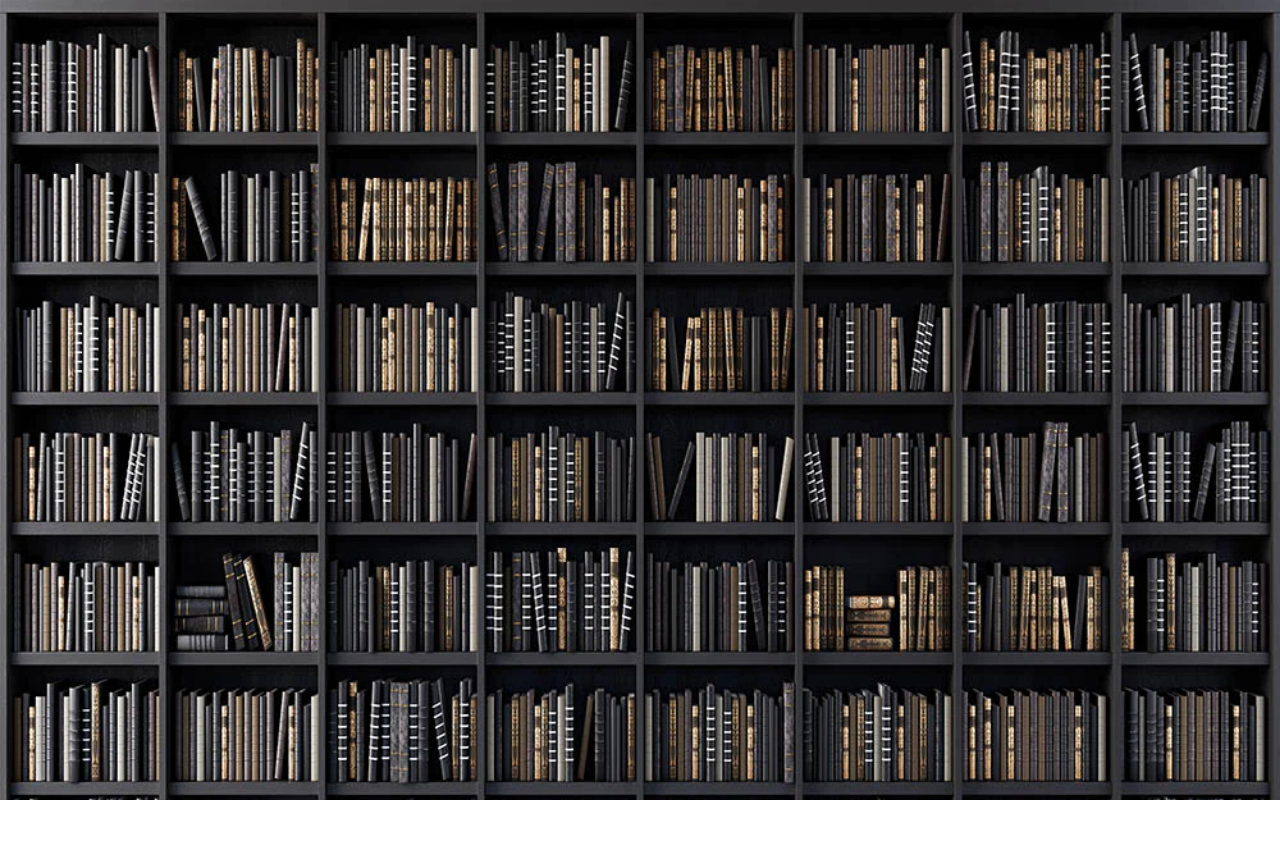
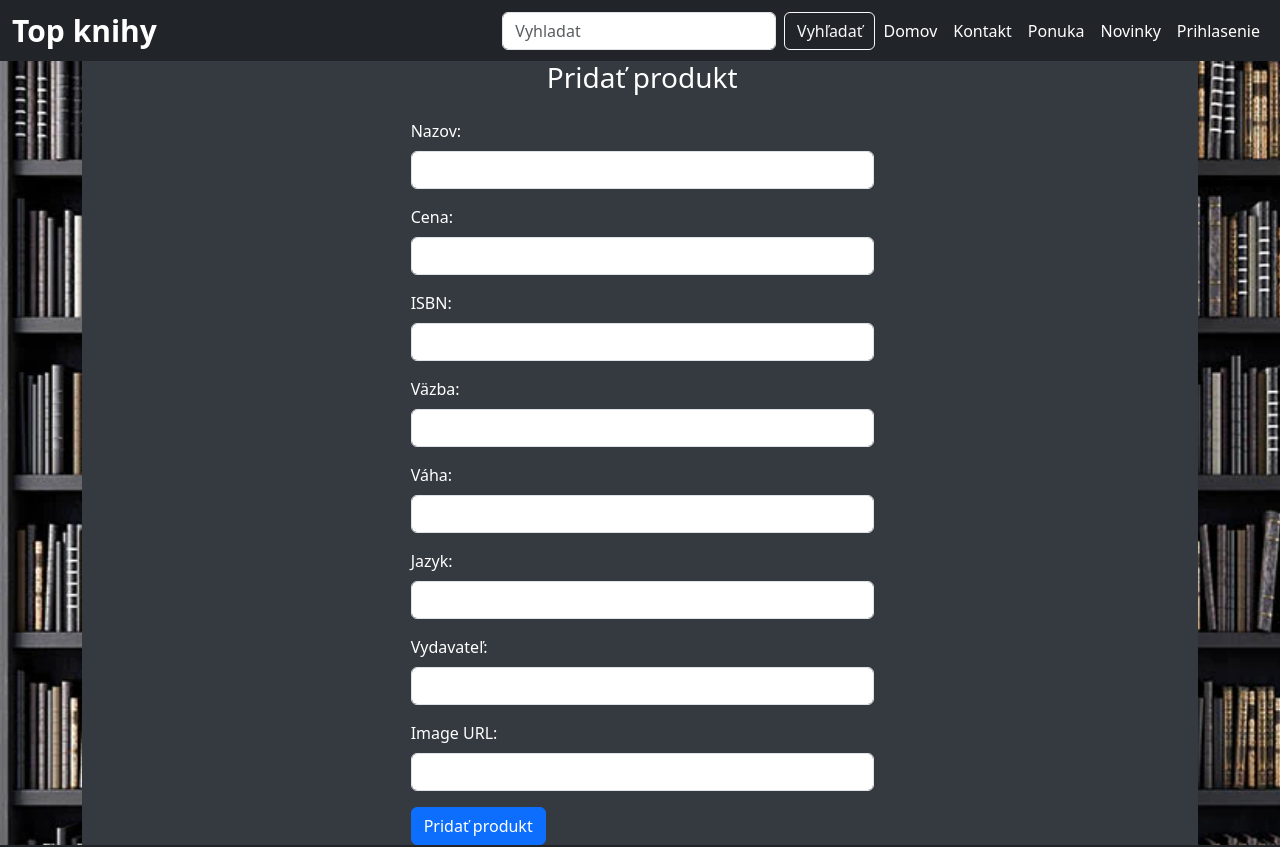
Before and after one commit to WhyAreYouWeak/VAII-Semestralka, a React (Create React App) app in the folder frontend/: page /add-product in a window 1280 px wide. Before the commit this address had no page. Shown: the top 847 px of the page. Before the commit the page ends 800 px from the top, so only its background shows below. Built offline with nearby package versions, Linux system fonts and the light colour scheme.

Commit message:
product add page

```diff
--- a/frontend/src/AddProduct.js
+++ b/frontend/src/AddProduct.js
@@ -0,0 +1,87 @@
+import NavBar from "./components/NavBar";
+import Footer from "./components/Footer";
+import axios from 'axios';
+import {useState} from "react";
+export default function AddProduct() {
+
+    const [product, setProduct] = useState({
+        name: '',
+        price: '',
+        ISBN: '',
+        binding: '',
+        weight: '',
+        language: '',
+        publisher: '',
+        imageURL: ''
+    });
+
+    const handleInputChange = (e) => {
+        const { name, value } = e.target;
+        setProduct((prevProduct) => ({
+            ...prevProduct,
+            [name]: value
+        }));
+    };
+
+    const handleSubmit = async (e) => {
+        e.preventDefault();
+
+        try {
+            // Assuming you have an API endpoint to handle product creation
+            const response = await axios.post('/api/products', product);
+
+            // Handle success or display a success message
+            console.log('Product added successfully:', response.data);
+        } catch (error) {
+            // Handle error or display an error message
+            console.error('Error adding product:', error);
+        }
+    };
+
+    return <body>
+    <NavBar />
+    <div className="container-md">
+        <div className="row">
+            <div className="col-md-6">
+                <form onSubmit={handleSubmit}>
+                    <h3 className="text-center mb-4">Pridať produkt</h3>
+                    <div className="mb-3">
+                        <label htmlFor="name" className="form-label">Nazov:</label>
+                        <input type="text" className="form-control" id="name" name="name" value={product.name} onChange={handleInputChange} required />
+                    </div>
+                    <div className="mb-3">
+                        <label htmlFor="price" className="form-label">Cena:</label>
+                        <input type="text" className="form-control" id="price" name="price" value={product.price} onChange={handleInputChange} required />
+                    </div>
+                    <div className="mb-3">
+                        <label htmlFor="ISBN" className="form-label">ISBN:</label>
+                        <input type="text" className="form-control" id="ISBN" name="ISBN" value={product.ISBN} onChange={handleInputChange} required />
+                    </div>
+                    <div className="mb-3">
+                        <label htmlFor="binding" className="form-label">Väzba:</label>
+                        <input type="text" className="form-control" id="binding" name="binding" value={product.binding} onChange={handleInputChange} required />
+                    </div>
+                    <div className="mb-3">
+                        <label htmlFor="weight" className="form-label">Váha:</label>
+                        <input type="text" className="form-control" id="weight" name="weight" value={product.weight} onChange={handleInputChange} required />
+                    </div>
+                    <div className="mb-3">
+                        <label htmlFor="language" className="form-label">Jazyk:</label>
+                        <input type="text" className="form-control" id="language" name="language" value={product.language} onChange={handleInputChange} required />
+                    </div>
+                    <div className="mb-3">
+                        <label htmlFor="publisher" className="form-label">Vydavateľ:</label>
+                        <input type="text" className="form-control" id="publisher" name="publisher" value={product.publisher} onChange={handleInputChange} required />
+                    </div>
+                    <div className="mb-3">
+                        <label htmlFor="imageURL" className="form-label">Image URL:</label>
+                        <input type="text" className="form-control" id="imageURL" name="imageURL" value={product.imageURL} onChange={handleInputChange} />
+                    </div>
+                    <button type="submit" className="btn btn-primary btn-block">Pridať produkt</button>
+                </form>
+            </div>
+        </div>
+    </div>
+    <Footer />
+    </body>
+}
--- a/frontend/src/AdminPage.js
+++ b/frontend/src/AdminPage.js
@@ -4,16 +4,18 @@ import Footer from "./components/Footer";
 import ItemTile from "./components/ItemTile";
 import "./style/HomePage.css";
 import "./style/AdminPage.css";
+import {Link} from "react-router-dom";
+import AddProduct from "./AddProduct";
 export default function AdminPage() {
     return (
         <body>
         <NavBar />
         <div className="container-md position-relative">
-
+            <Link to="/add-product">
             <div className="addButton position-absolute top-0 end-0">
                 <button className="btn btn-primary me-2">Pridat produkt</button>
             </div>
-
+            </Link>
             <div className="products container d-flex flex-wrap justify-content-center">
                 <ItemTile title={"Metro 2033"} price={12} imageURL={"metro2033"}></ItemTile>
                 <ItemTile title={"Metro 2033"} price={12} imageURL={"metro2033"}></ItemTile>
--- a/frontend/src/App.js
+++ b/frontend/src/App.js
@@ -4,6 +4,7 @@ import LoginRegisterPage from "./LoginRegisterPage";
 import ProfilePage from "./ProfilePage";
 import ProductsPage from "./ProductsPage";
 import AdminPage from "./AdminPage";
+import AddProduct from "./AddProduct";
 function App() {
     return (<div className="App">
             <Routes>
@@ -12,6 +13,7 @@ function App() {
                 <Route path="/profile" element={<ProfilePage/>} ></Route>
                 <Route path="/products" element={<ProductsPage></ProductsPage>}> </Route>
                 <Route path="/admin-page" element={<AdminPage></AdminPage>}></Route>
+                <Route path="/add-product" element={<AddProduct></AddProduct>}></Route>
             </Routes>
     </div> );
 }
```
